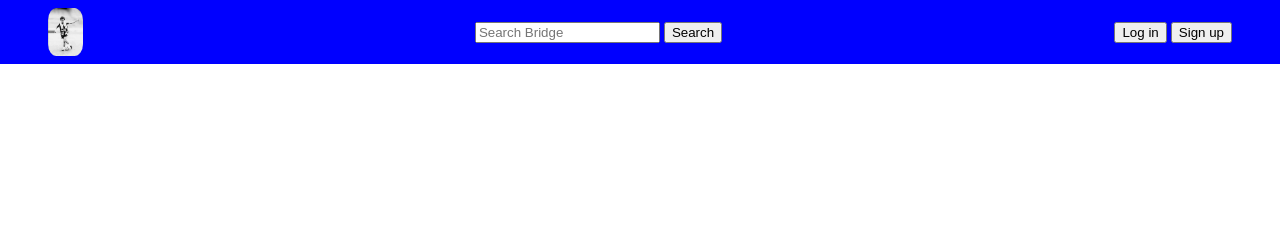
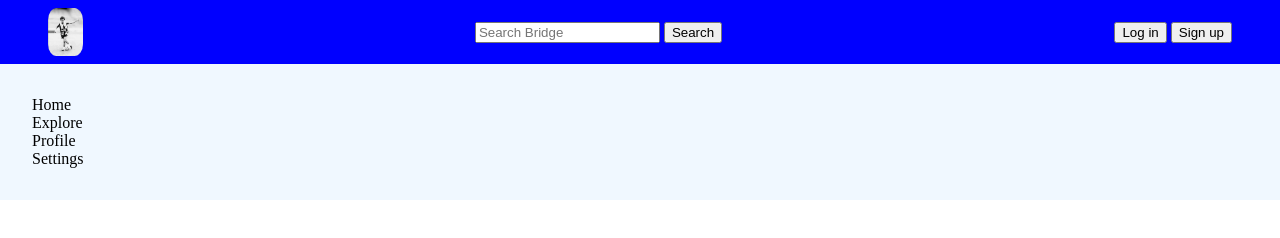
Before and after one commit to Nick676191/bridge-goal-based-app, a plain HTML site: page index.html in a window 1280 px wide. Drawn offline with Linux system fonts and the light colour scheme.

Commit message:
Add sidebar with potential other parts of the site to include profile, homepage, settings, etc.

```diff
--- a/index.html
+++ b/index.html
@@ -34,7 +34,16 @@
     </div>
 
     <!-- main container -->
-    <div class="main-container"></div>
+    <div class="main-container">
+        <nav class="sidebar">
+            <ul>
+                <li>Home</li>
+                <li>Explore</li>
+                <li>Profile</li>
+                <li>Settings</li>
+            </ul>
+        </nav>
+    </div>
 
     <!-- footer -->
     <div class="footer"></div>
--- a/style.css
+++ b/style.css
@@ -32,3 +32,17 @@ button a {
     color: black;
     text-decoration: none;
 }
+
+.sidebar {
+    background-color: aliceblue;
+}
+
+.sidebar li {
+    list-style-type: none;
+}
+
+.sidebar ul {
+    margin: 0;
+    padding: 2rem;
+
+}
```
